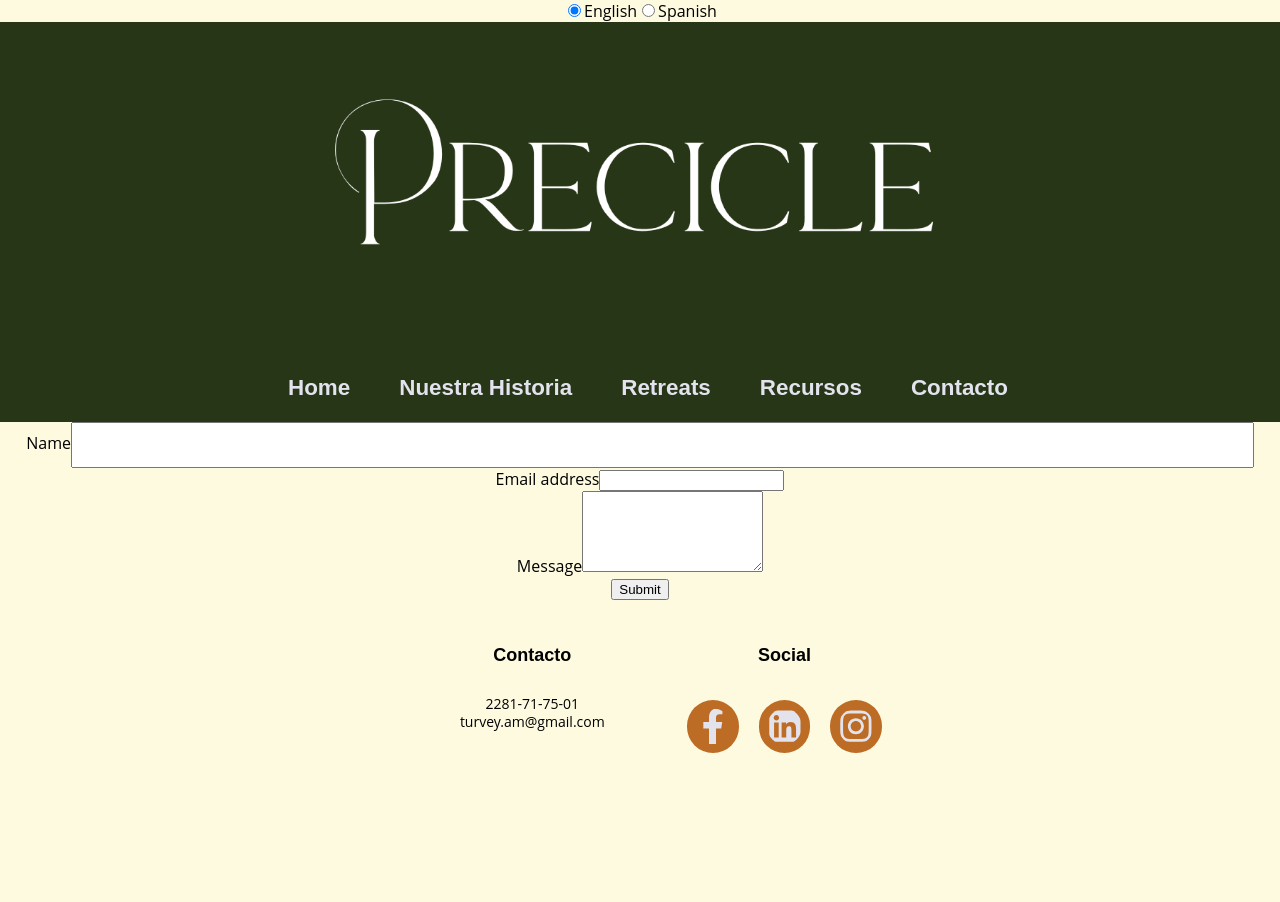
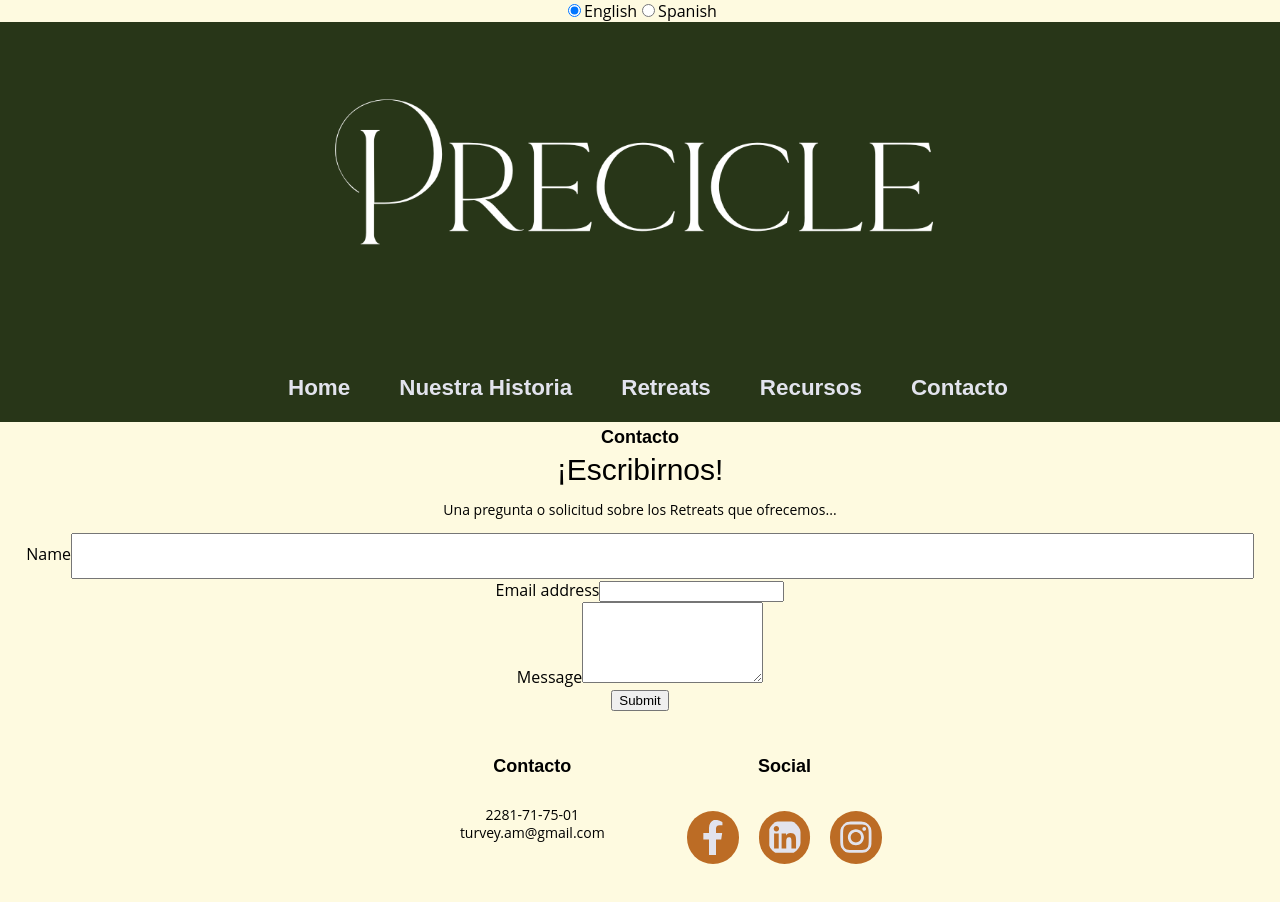
Before and after one commit to AvrilMary/reactproyectoluna, a React (Create React App) app: page /contacto in a window 1280 px wide. Shown: the top 902 px of the page. Before the commit the page ends 857 px from the top, so only its background shows below. Built offline with nearby package versions, Linux system fonts and the light colour scheme.

Commit message:
Continued editing contact form

```diff
--- a/src/components/contacto.js
+++ b/src/components/contacto.js
@@ -11,10 +11,41 @@ class Contacto extends React.Component {
         message: ''
       }
     }
+    handleSubmit(e) {
+        e.preventDefault();
+  fetch('http://localhost:3002/send', {
+      method: "POST",
+      body: JSON.stringify(this.state),
+      headers: {
+        'Accept': 'application/json',
+        'Content-Type': 'application/json'
+      },
+    }).then(
+    (response) => (response.json())
+      ).then((response)=> {
+    if (response.status === 'success') {
+      alert("Message Sent.");
+      this.resetForm()
+    } else if(response.status === 'fail') {
+      alert("Message failed to send.")
+    }
+  })
+    }
+    resetForm(){
+        this.setState({name: '', email: '', message: ''})
+      }
+
+
     render() {
       return(
         <>
         <NavBar/>
+        <div class="form-description">
+          <h3>Contacto</h3>
+          <h2 class="subtitles">¡Escribirnos!</h2>
+          <p class="contactDescription">Una pregunta o solicitud sobre los Retreats que ofrecemos...
+          </p>
+        </div>
         <div className="App">
           <form id="contact-form" onSubmit={this.handleSubmit.bind(this)} method="POST">
             <div className="form-group">
@@ -45,26 +76,6 @@ class Contacto extends React.Component {
     onMessageChange(event) {
       this.setState({message: event.target.value})
     }
-    handleSubmit(e) {
-        e.preventDefault();
-  fetch('http://localhost:3002/send', {
-      method: "POST",
-      body: JSON.stringify(this.state),
-      headers: {
-        'Accept': 'application/json',
-        'Content-Type': 'application/json'
-      },
-    }).then(
-    (response) => (response.json())
-      ).then((response)=> {
-    if (response.status === 'success') {
-      alert("Message Sent.");
-      this.resetForm()
-    } else if(response.status === 'fail') {
-      alert("Message failed to send.")
-    }
-  })
-    }
   }
   export default Contacto;
 
```
